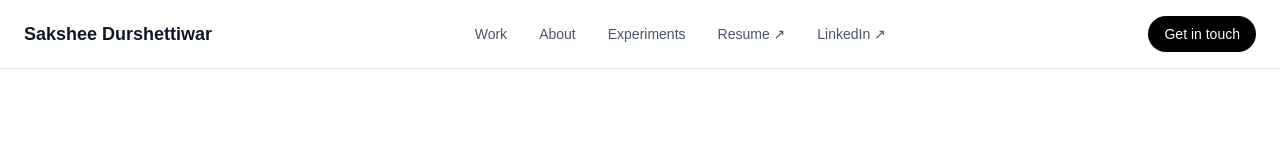
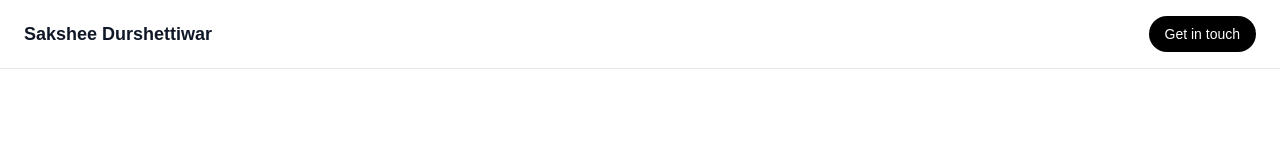
Before and after one commit to saksheedurshettiwar/Heizen, a Next.js app: page / in a window 1280 px wide. Shown: the top 160 px of the page. Built offline with nearby package versions, Linux system fonts and the light colour scheme.

Commit message:
Simplify navigation: keep only logo and CTA

```diff
--- a/app/page.tsx
+++ b/app/page.tsx
@@ -9,31 +9,6 @@ export default function AccessIQCaseStudy() {
           <Link href="/" className="text-lg font-semibold text-gray-900">
             Sakshee Durshettiwar
           </Link>
-          <div className="hidden md:flex items-center gap-8 text-sm text-gray-600">
-            <Link href="/case-studies" className="hover:text-gray-900 transition-colors">
-              Work
-            </Link>
-            <Link href="/about" className="hover:text-gray-900 transition-colors">
-              About
-            </Link>
-            <Link href="/experiments" className="hover:text-gray-900 transition-colors">
-              Experiments
-            </Link>
-            <a
-              href="/Sakshee Durshettiwar_Resume_Product Designer_B2B SaaS.pdf"
-              className="hover:text-gray-900 transition-colors"
-            >
-              Resume ↗
-            </a>
-            <a
-              href="https://www.linkedin.com/in/sakshee-durshettiwar-product-designer/"
-              target="_blank"
-              rel="noopener noreferrer"
-              className="hover:text-gray-900 transition-colors"
-            >
-              LinkedIn ↗
-            </a>
-          </div>
           <a
             href="mailto:saksheedurshettiwar@gmail.com"
             className="px-4 py-2 bg-black text-white rounded-full text-sm font-medium hover:bg-gray-800 transition-colors"
```
